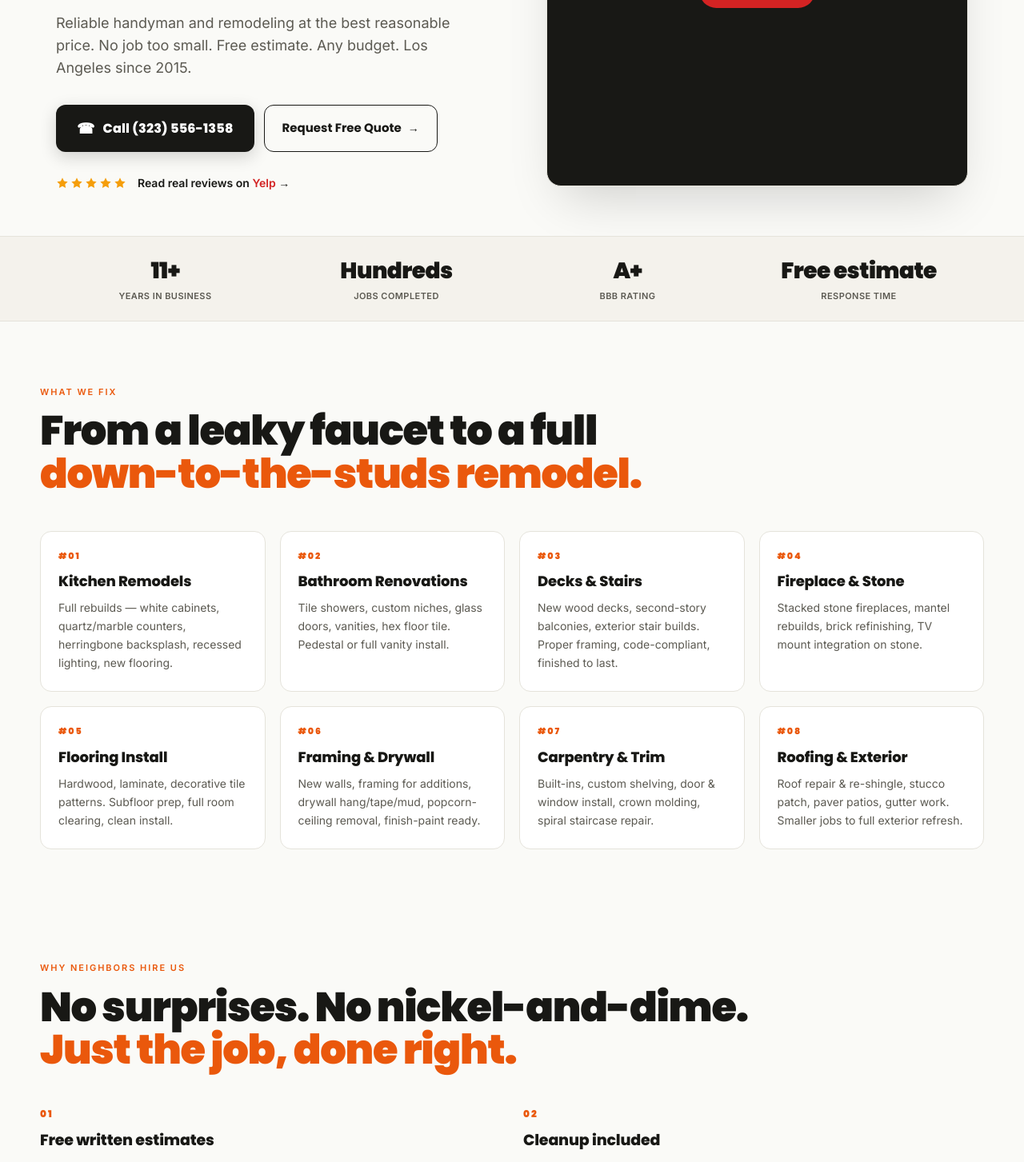
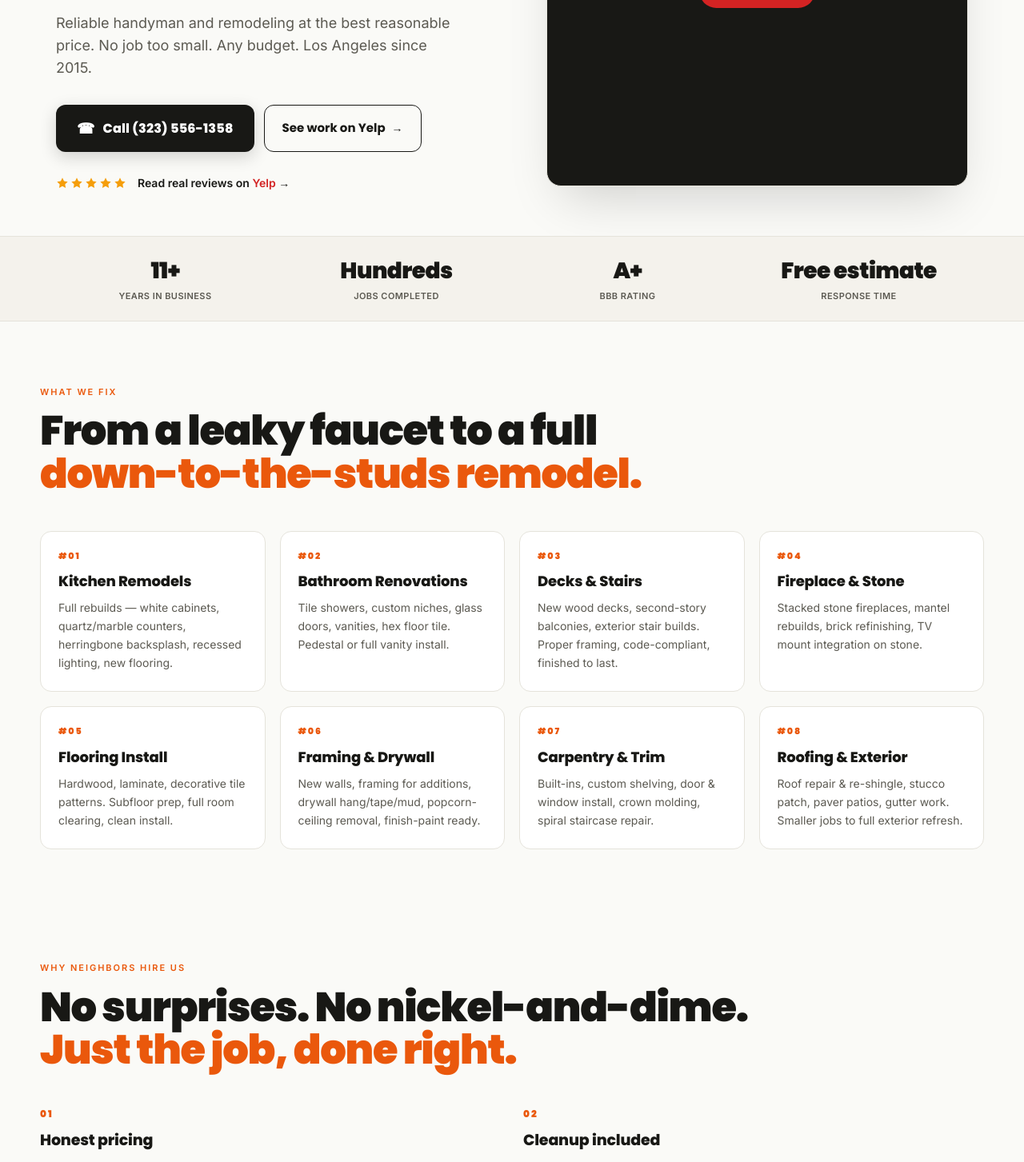
Before and after one commit to mynexaweb/NEXA-web, a Next.js app in the folder nexaweb/: page /preview/affordable-handyman in a window 1280 px wide. Shown: the part 560-2013 px from the top of the page at 80% size. Built offline with nearby package versions, Linux system fonts and the light colour scheme.

Commit message:
Strip Free Quote/Estimate language, copyright line, swap hero CTA to Yelp

```diff
--- a/nexaweb/src/app/preview/affordable-handyman/page.tsx
+++ b/nexaweb/src/app/preview/affordable-handyman/page.tsx
@@ -74,7 +74,7 @@ const AREAS = [
 ]
 
 const WHY = [
-  { title: "Free written estimates",     body: "On-site walk-through, line-item quote, no pressure. We don't start until you sign off." },
+  { title: "Honest pricing",             body: "On-site walk-through, line-item quote, no pressure. Nothing starts until you sign off." },
   { title: "Cleanup included",           body: "We sweep, vacuum, and haul off debris every day. You shouldn't have to live in a job site." },
 ]
 
@@ -132,7 +132,6 @@ export default function AffordableHandymanPage() {
               <span aria-hidden style={{ fontSize: 16 }}>☎</span>
               <span style={{ fontWeight: 800, fontSize: 13, letterSpacing: "0.02em" }}>{BIZ.phone}</span>
             </a>
-            <a href="#quote" style={ctaPill}>Free Quote</a>
           </div>
         </div>
       </header>
@@ -155,7 +154,7 @@ export default function AffordableHandymanPage() {
             </h1>
 
             <p style={{ fontSize: 18, lineHeight: 1.55, color: C.body, maxWidth: 500, marginBottom: 32 }}>
-              {BIZ.tagline} Free estimate. Any budget. {BIZ.city} since {BIZ.yearStarted}.
+              {BIZ.tagline} Any budget. {BIZ.city} since {BIZ.yearStarted}.
             </p>
 
             <div style={{ display: "flex", gap: 12, flexWrap: "wrap", marginBottom: 28 }}>
@@ -163,8 +162,8 @@ export default function AffordableHandymanPage() {
                 <span aria-hidden style={{ fontSize: 18 }}>☎</span>
                 Call {BIZ.phone}
               </a>
-              <a href="#quote" style={secondaryBtn}>
-                Request Free Quote
+              <a href={YELP_URL} target="_blank" rel="noopener" style={secondaryBtn}>
+                See work on Yelp
                 <span aria-hidden style={{ fontSize: 14 }}>→</span>
               </a>
             </div>
@@ -415,7 +414,6 @@ export default function AffordableHandymanPage() {
           </div>
         </div>
         <div style={{ maxWidth: 1180, margin: "32px auto 0", paddingTop: 22, borderTop: "1px solid rgba(255,255,255,0.08)", display: "flex", justifyContent: "space-between", flexWrap: "wrap", gap: 10 }}>
-          <div style={{ fontSize: 12, color: "#6b7280" }}>© {new Date().getFullYear()} {BIZ.name}.</div>
           <div style={{ fontSize: 12, color: "#6b7280" }}>
             Designed &amp; built by <Link href="/" style={{ color: "#9ca3af", textDecoration: "underline" }}>NexaWeb</Link>
           </div>
```
